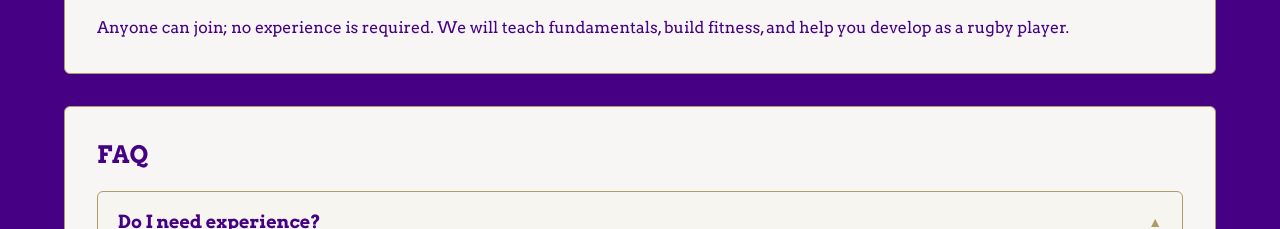
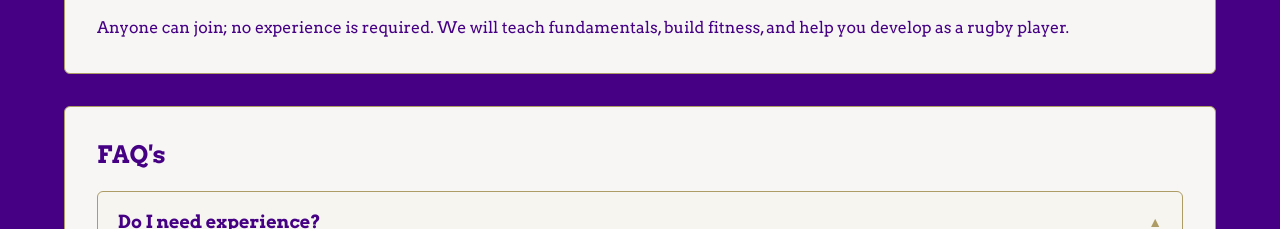
Before and after one commit to SWilford/jmu-rugby-site, a React (Vite) app: page /join in a window 1280 px wide. Shown: the part 1740-1969 px from the top of the page. Built offline with nearby package versions, Linux system fonts and the light colour scheme; no server answers; the database is empty.

Commit message:
Change FAQ heading to include apostrophe

```diff
--- a/src/pages/Join.jsx
+++ b/src/pages/Join.jsx
@@ -141,7 +141,7 @@ export default function Join() {
       </section>
 
       <section className="w-full max-w-6xl bg-jmuOffWhite text-jmuPurple border border-jmuDarkGold rounded-md p-8 mt-8 mb-4">
-        <h2 className="text-2xl font-bold mb-5">FAQ</h2>
+        <h2 className="text-2xl font-bold mb-5">FAQ's</h2>
         <JoinFaqAccordion faqs={faqItems} />
 
         <div className="border-t border-jmuDarkGold mt-8 pt-6">
```
